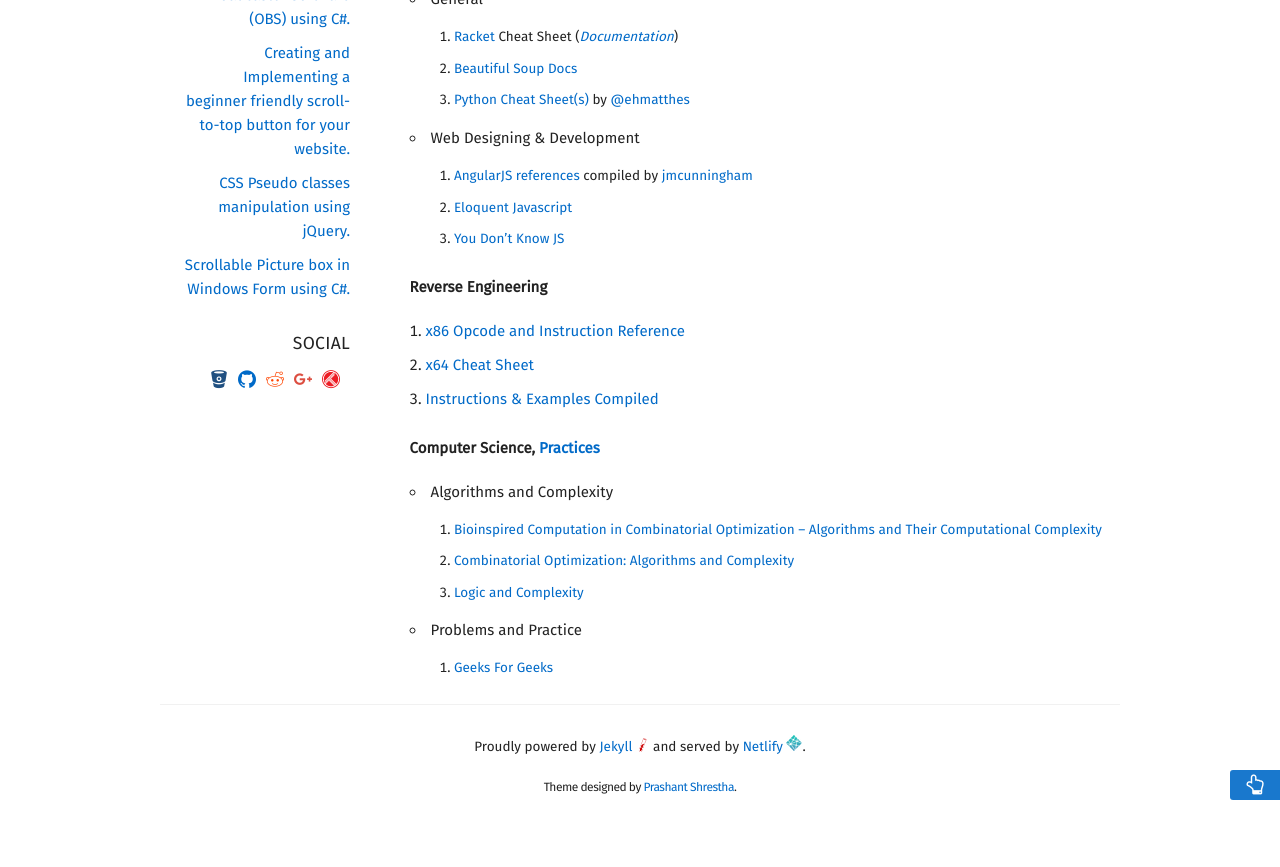
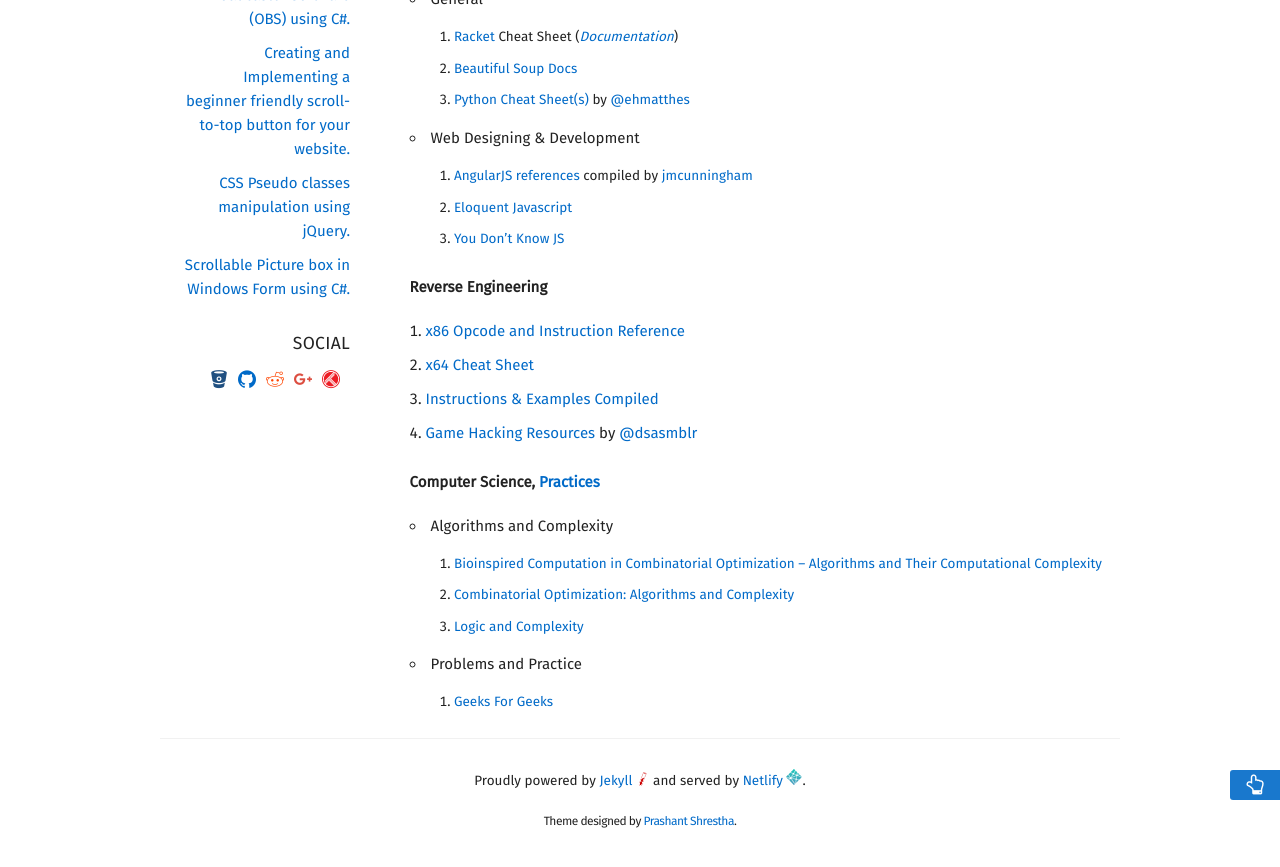
Before and after one commit to intern0t/personal-blog, a Jekyll site: the page built from library.md, in a window 1280 px wide and 900 px high, scrolled down 831 px. Shown: the top 867 px of the window. Built offline with Jekyll 4.4.1, drawn with Linux system fonts in a browser that asks for light colours; nearby versions of some CDN libraries; some web fonts are replaced.

Commit message:
New Library entry.

```diff
--- a/library.md
+++ b/library.md
@@ -33,6 +33,7 @@ permalink: /library/
 1. [x86 Opcode and Instruction Reference](http://ref.x86asm.net/)
 2. [x64 Cheat Sheet](https://cs.brown.edu/courses/cs033/docs/guides/x64_cheatsheet.pdf)
 3. [Instructions & Examples Compiled](https://scadahacker.com/library/Documents/Cheat_Sheets/Programming%20-%20x86%20Instructions%201.pdf)
+4. [Game Hacking Resources](https://github.com/dsasmblr/game-hacking) by [@dsasmblr](https://github.com/dsasmblr)
 
 ###### **Computer Science, [Practices](/cs-practice/)**
 + Algorithms and Complexity
```
